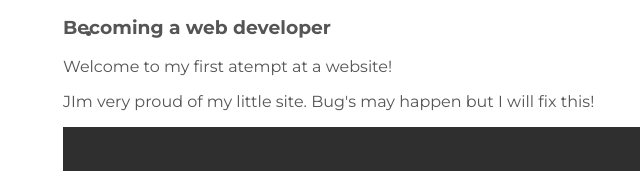
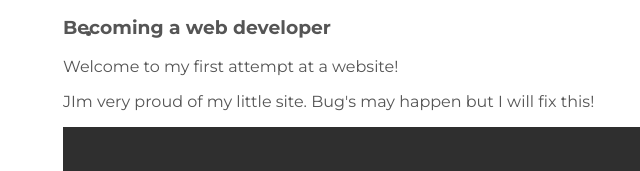
Before and after one commit to DylanP93/DylanP93.github.io, a plain HTML site: page index.html in a window 1280 px wide. Shown: the part 207-378 px from the top of the page, 77-717 px from the left. Drawn offline with Linux system fonts and the light colour scheme.

Commit message:
Update index.html

```diff
--- a/index.html
+++ b/index.html
@@ -26,7 +26,7 @@
           Becoming a web developer</h3>
           <div class="post-content">
             <p>
-              Welcome to my first atempt at a website!
+              Welcome to my first attempt at a website!
               </p>
                 <p>
               JIm very proud of my little site. Bug's may happen but I will fix this!
```
